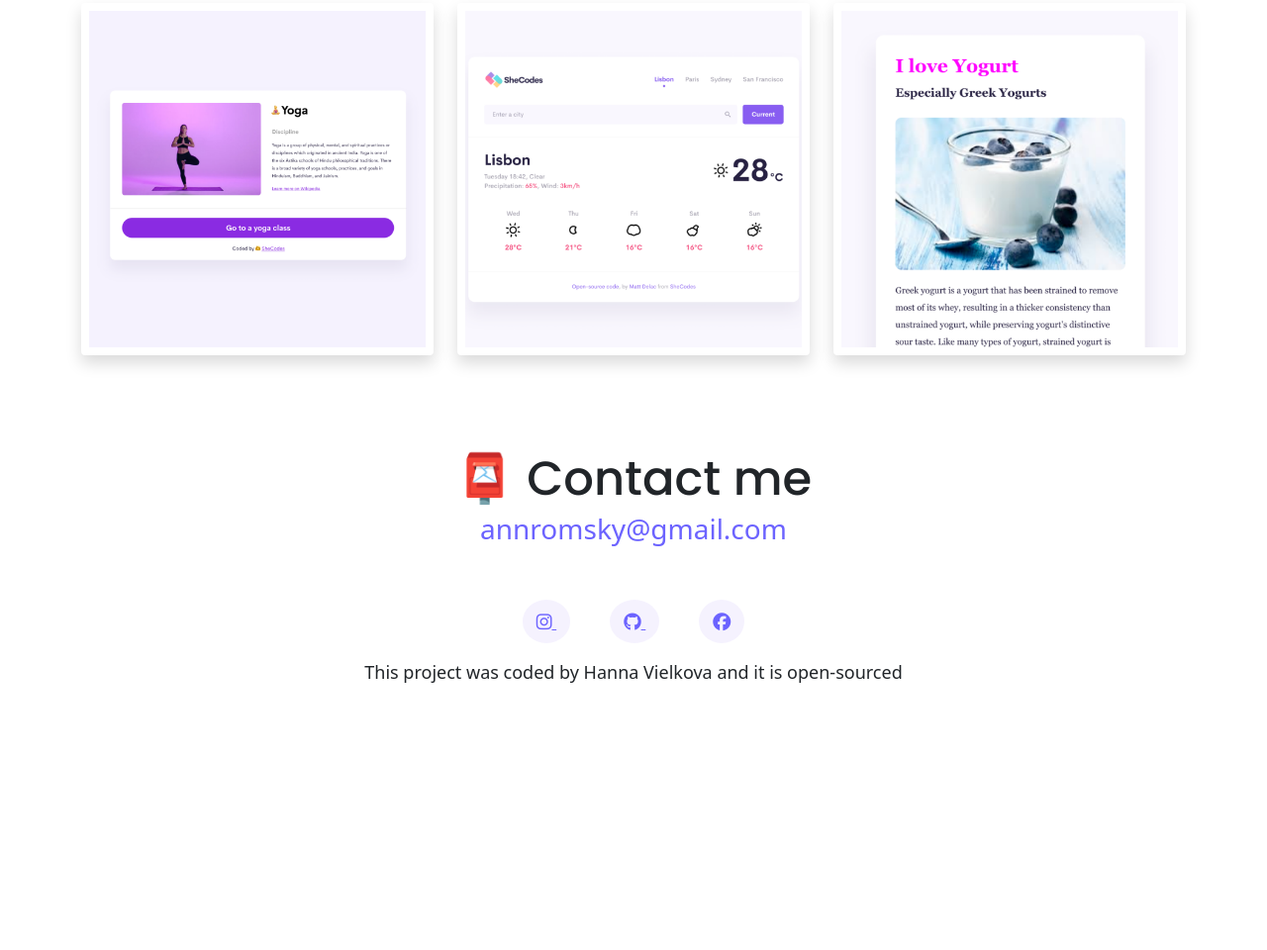
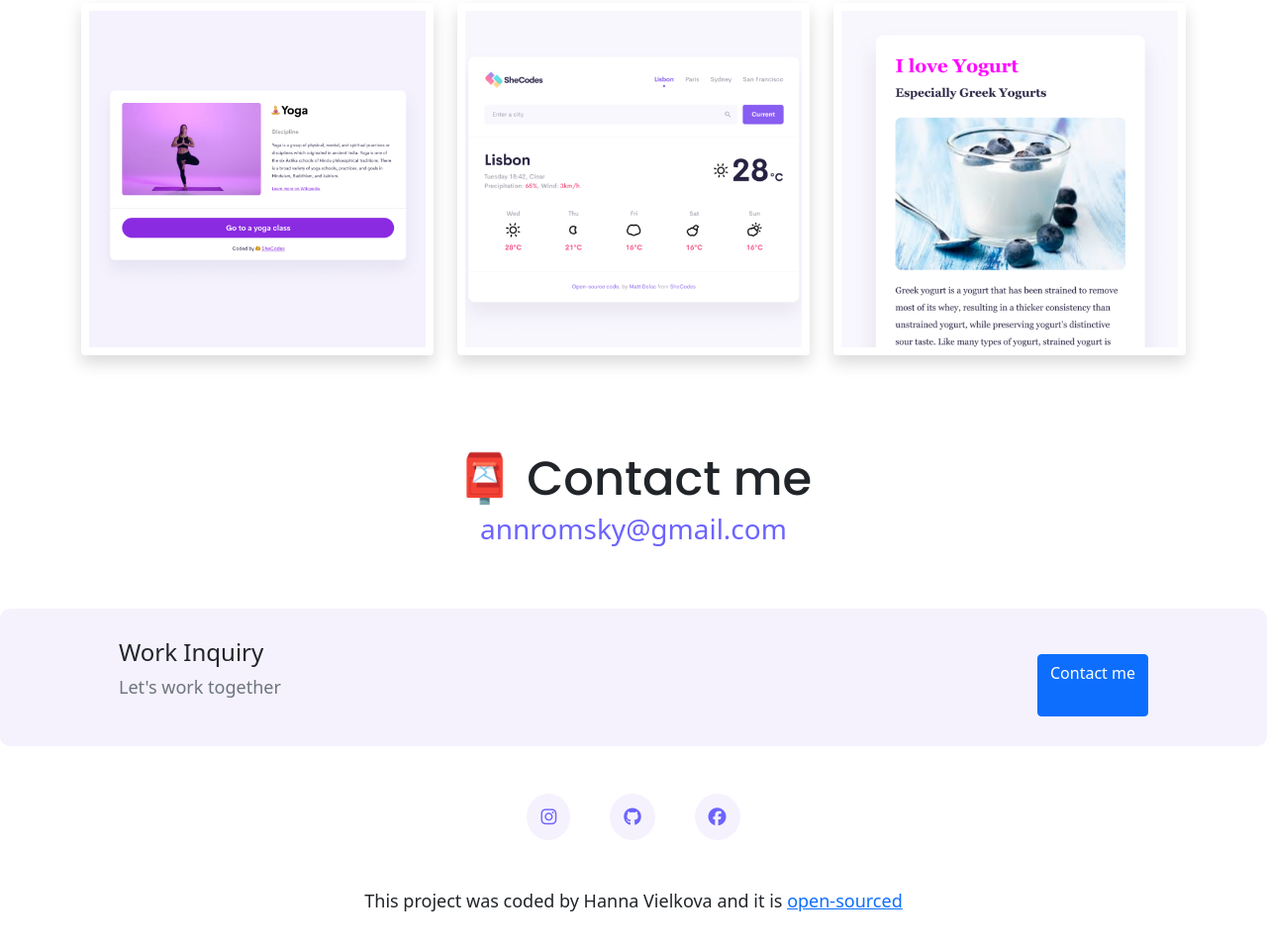
Before and after one commit to HannaViel/portfolio, a plain HTML site: page about.html in a window 1280 px wide. Shown: the part 409-1369 px from the top of the page at 99% size. Before the commit the page ends 1162 px from the top, so only its background shows below. Drawn offline with nearby package versions, Linux system fonts and the light colour scheme.

Commit message:
footer upd

```diff
--- a/about.html
+++ b/about.html
@@ -120,19 +120,33 @@
         annromsky@gmail.com
       </a>
       <footer>
-        <div class="social-links text-center">
-          <a href="">
+        <div
+          class="contact-box d-flex justify-content-between mb-5 d-none d-md-flex"
+        >
+          <div>
+            <h4>Work Inquiry</h4>
+            <p class="text-muted">Let's work together</p>
+          </div>
+          <a href="" class="btn btn-primary mt-3"> Contact me </a>
+        </div>
+        <div class="social-links d-flex justify-content-center mb-5">
+          <a href="https://instagram.com/taktzeya?igshid=YmMyMTA2M2Y=">
             <i class="fab fa-instagram"></i>
           </a>
-          <a href="">
+          <a href="https://github.com/HannaViel">
             <i class="fab fa-github"></i>
           </a>
-          <a href="">
+          <a
+            href="https://www.facebook.com/profile.php?id=100012364330850&mibextid=LQQJ4d"
+          >
             <i class="fab fa-facebook"></i>
           </a>
         </div>
         <p class="text-center mt-4">
-          This project was coded by Hanna Vielkova and it is open-sourced
+          This project was coded by Hanna Vielkova and it is
+          <a href="https://github.com/HannaViel/portfolio" target="_blank"
+            >open-sourced</a
+          >
         </p>
       </footer>
     </div>
```
